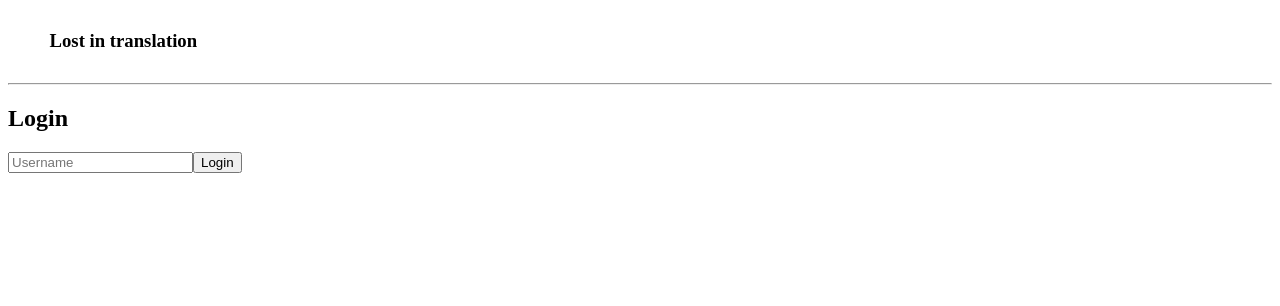
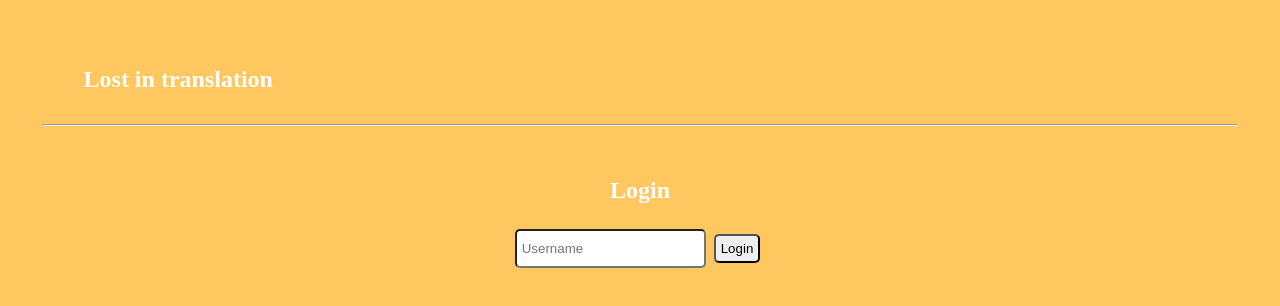
Before and after one commit to veliValentine/lost-in-translation, a React (Create React App) app: page /login in a window 1280 px wide. Shown: the top 306 px of the page. Built offline with nearby package versions, Linux system fonts and the light colour scheme.

Commit message:
feat(style):general and homepage style

```diff
--- /dev/null
+++ b/src/App.css
@@ -0,0 +1,34 @@
+body {
+  background-color: #FFC75F;
+}
+div {
+  background-color: #FFC75F;
+  color: white;
+  padding: 3mm;
+}
+a {
+  color: white;
+  font-family: 'Courier New', Courier, monospace;
+  text-shadow: -1px 0 black, 0 1px black, 1px 0 black, 0 -1px black;
+  font-size: large;
+  font-weight: bold;
+}
+h1,h2 {
+  text-align: center;
+}
+form {
+  padding: 5px;
+  display: flex;
+  justify-content: center;
+}
+
+input {
+  padding: 5px;
+  border-radius: 5px;
+  margin-right: 3px;
+}
+button {
+  padding: 5px;
+  border-radius: 5px;
+  margin: 5px;
+}
--- a/src/App.jsx
+++ b/src/App.jsx
@@ -9,6 +9,8 @@ import LoginPage from './components/LoginPage';
 import ProfilePage from './components/ProfilePage';
 import TranslationPage from './components/TranslationPage';
 import ErrorPage from './components/ErrorPage';
+
+import './App.css';
 
 const App = () => {
   const [user, updateUser] = useUser();
--- a/src/components/Header/index.css
+++ b/src/components/Header/header.css
@@ -1,3 +1,4 @@
+
 .header {
   padding: 1mm;
   display: flex;
--- a/src/components/Header/index.jsx
+++ b/src/components/Header/index.jsx
@@ -1,25 +1,16 @@
 import React from 'react';
 import { Link } from 'react-router-dom';
-import './index.css';
+import './header.css';
 
-const Header = ({ user }) => {
-  const loggedUser = () => (
-    <div>
-      <Link to="/user">
-        <p>{`Hello ${user}`}</p>
-      </Link>
+const Header = ({ user }) => (
+  <div>
+    <div className="header">
+      <h2>Lost in translation</h2>
+      <p>{user && <Link to="/">Home</Link>}</p>
+      <p>{user && <Link to="/user">{user}</Link>}</p>
     </div>
-  );
-  return (
-    <>
-      <div className="header">
-        <h3>Lost in translation</h3>
-        {user && <Link to="/">Home</Link>}
-        {user && loggedUser()}
-      </div>
-      <hr />
-    </>
-  );
-};
+    <hr />
+  </div>
+);
 
 export default Header;
--- a/src/components/ProfilePage.jsx
+++ b/src/components/ProfilePage.jsx
@@ -10,8 +10,8 @@ const ProfilePage = ({ translations = [], clearTranslations, logout }) => {
 
   return (
     <div className="profile-page">
+      <h2>Profile page</h2>
       <button id="logout-button" onClick={logout} type="submit">Logout</button>
-      <h2>Profile page</h2>
       {translations.length > 0 && <button type="submit" onClick={handleClick}>Clear history</button>}
       <TranslationList translations={translations} />
     </div>
--- a/src/components/TranslationPage.jsx
+++ /dev/null
@@ -1,50 +0,0 @@
-import React, { useState } from 'react';
-import { useParams } from 'react-router-dom';
-
-import Form from './Form';
-
-import { convertWordToSignImages } from '../utils/signImages';
-import { parseInput } from '../utils';
-import authenticated from '../utils/authenticated';
-
-const TranslationPage = ({ addTranslation }) => {
-  const { word = '' } = useParams();
-  const [translation, setTranslation] = useState(word);
-  const submitTranslation = (input) => {
-    if (input !== '') {
-      setTranslation(input);
-      addTranslation(input);
-    }
-  };
-  return (
-    <div className="translation-page">
-      <h1>Translation page</h1>
-      <Form onSubmit={submitTranslation} placeholder="Translation" buttonText="Translate" />
-      <Translation input={translation} />
-    </div>
-  );
-};
-
-const Translation = ({ input = '' }) => {
-  if (input === '') {
-    return null;
-  }
-  const words = input.split(/[\s]+/)
-    .map(parseInput);
-  const translations = words.map((word, index) => (
-    // eslint-disable-next-line react/no-array-index-key
-    <div className="sign-word" key={`${word}-${index}`}>
-      {convertWordToSignImages(word)}
-    </div>
-  ));
-  return (
-    <div>
-      <p>{`${words.join(' ')} translated to`}</p>
-      <div className="translation">
-        {translations}
-      </div>
-    </div>
-  );
-};
-
-export default authenticated(TranslationPage);
--- a/src/components/TranslationPage/index.jsx
+++ b/src/components/TranslationPage/index.jsx
@@ -30,9 +30,8 @@ const TranslationPage = ({ addTranslation }) => {
 const Translation = ({ input = '' }) => {
   const parsedWords = parseInput(input);
   if (parsedWords === '') {
-    return null;
+    return <div className="translation-container">Nothing to translate</div>;
   }
-  console.log(parsedWords);
   const words = parsedWords.split(/[\s]+/);
   console.log(words);
   const translations = words.map((word, index) => (
--- /dev/null
+++ b/src/components/TranslationPage/translationPage.css
@@ -0,0 +1,35 @@
+.translation-page {
+  display: flex;
+  justify-content: center;
+  flex-direction: column;
+}
+h1 {
+  text-align: center;
+}
+.translation-container {
+  background-color: white;
+  border-radius: 20px;
+  margin: 10px;
+  color: black;
+  text-align: center;
+  font-size: large;
+}
+.translation {
+  background-color: white;
+  border-radius: 20px;
+  display: flex;
+  flex-wrap: wrap;
+  justify-content: left;
+  flex-direction: row;
+}
+.sign-word {
+  background-color: wheat;
+  border-radius: 20px;
+  margin: 2px;
+  margin-right: 2cm;
+}
+img {
+  background-color: wheat;
+  width: 100px;
+  height: 100px;
+}
```
